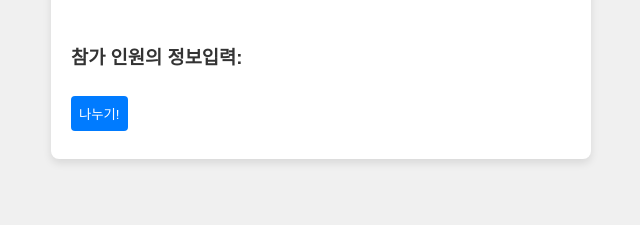
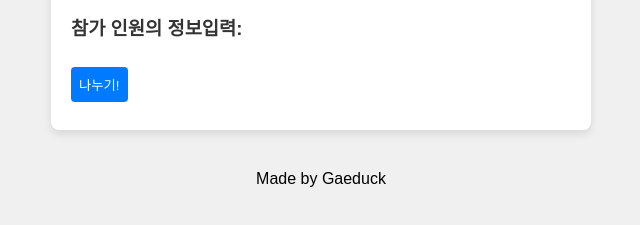
Before and after one commit to Gaeduck-0908/Team_Div, a plain HTML site: page index.html in a window 1280 px wide. Shown: the part 387-612 px from the top of the page, without its empty margins (319-959 px from the left). Drawn offline with Linux system fonts and the light colour scheme.

Commit message:
Update index.html

```diff
--- a/index.html
+++ b/index.html
@@ -38,7 +38,7 @@
             margin: 8px 0;
             border-radius: 4px;
             border: 1px solid #ddd;
-            box-sizing: border-box; /* Added this to include padding in the element's total width and height */
+            box-sizing: border-box;
         }
 
         button {
@@ -73,7 +73,14 @@
             background-color: #f9f9f9;
             border-radius: 4px;
         }
+
+        footer {
+            position: relative;
+            bottom : 0;
+            padding : 20px;
+        }
     </style>
+    <link rel="Icon" href="https://noticon-static.tammolo.com/dgggcrkxq/image/upload/v1711609978/noticon/goy8tfeuevcdimme8vcl.png">
 </head>
 <body>
     <h1>내전 팀 나누기</h1>
@@ -90,6 +97,9 @@
     </form>
 
     <div id="teamOutput"></div>
+    <footer>
+        Made by Gaeduck
+    </footer>
 
     <script>
         function generateParticipantFields(count) {
```
